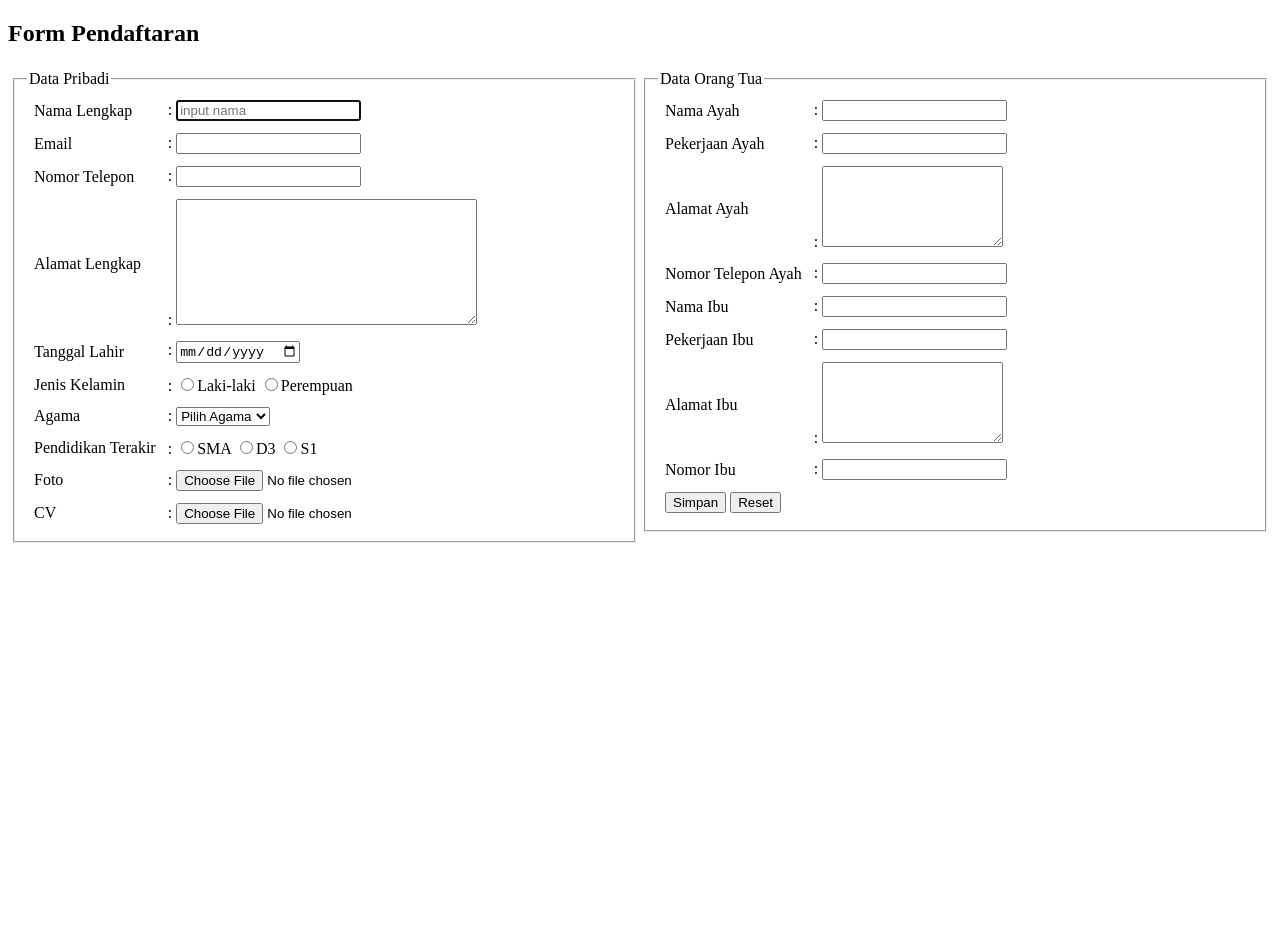
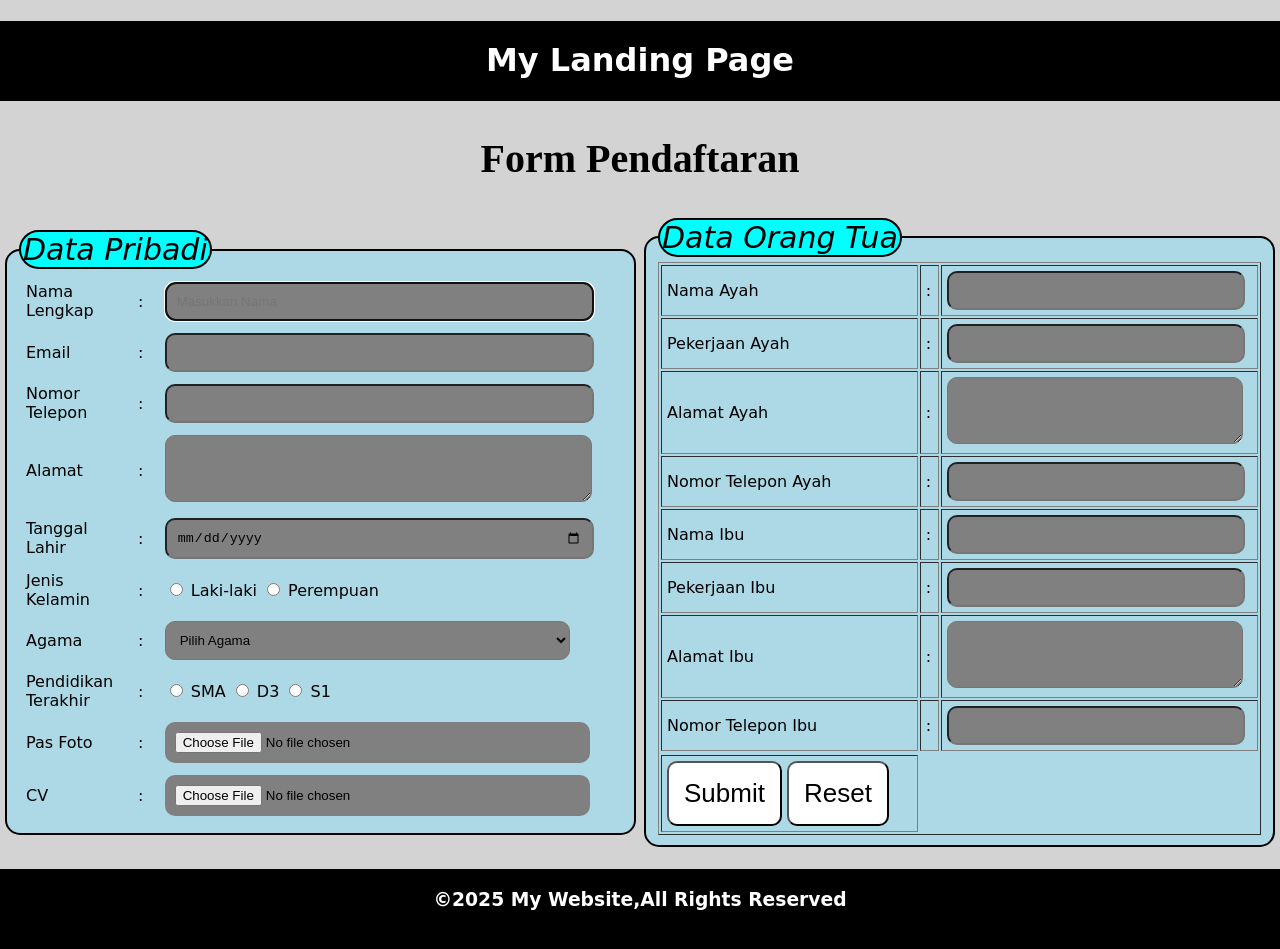
Before and after one commit to dafadaifullah/FormPendaftaran, a plain HTML site: page index.html in a window 1280 px wide. Before the commit the page ends 800 px from the top, so only its background shows below. Drawn offline with Linux system fonts and the light colour scheme.

Commit message:
Update index.html

```diff
--- a/index.html
+++ b/index.html
@@ -1,123 +1,261 @@
-
 <!DOCTYPE html>
 <html>
 	<head>
-		<title>FORM PENDAFTARAN</title>
-		<meta name="author" content="Dafa Daifullah">
+		<title>Form Pendaftaran</title>
+		<meta name='author' content='Dafa Daifullah'>
+		<style>
+			body{
+				background-color: lightgray;
+				font-family: cursive;
+				margin: 0px;
+				padding: 0px;
+
+			}
+			fieldset{
+				background-color: lightblue;
+				border-radius: 15px;
+				border-style: solid;
+				border-color: black;
+			}
+			legend{
+				font-size: 30px;
+				font-style: italic;
+				border-style: solid;
+				border-color: black;
+				border-radius: 40px;
+				background-color: cyan;
+				border-width: 2px 2px;
+			}
+			.h2{
+				font-family: luxury;
+				color: black;
+				text-align: center;
+				font-size: 40px
+			}
+			input[type="text"],[type="date"],[type="email"],[type="number"],[type="file"]{
+				border-radius: 10px;
+				padding: 10px;
+				width: 90%;
+				background-color: gray;
+			}
+			textarea{
+				border-radius: 10px;
+				padding: 10px;
+				width: 90%;
+				background-color: gray;
+			}
+			select{
+				border-radius: 10px;
+				padding: 10px;
+				width: 90%;
+				background-color: gray;
+			}
+			#button{
+				border-radius: 10px;
+				padding: 15px;
+				background-color: white;
+				color: black;
+				font-size: 26px;
+			}
+			#button:hover{
+				border-radius: 10px;
+				padding: 15px;
+				background-color: blue;
+				color: black;
+				font-size: 30px;
+				font-weight: bold ;
+			}
+			header
+			{
+			background-color: black;
+			color:white;
+			text-align:center;
+			width:100%;
+			margin:0px;
+			height:80px;
+			top:0px:
+			}
+			h1
+			{
+			padding: 20px;
+			}
+			main
+			{
+			position:fixed;
+			widh:100%;
+			height:100%;
+
+			}
+
+			footer
+			{
+			background-color: black;
+			color:white;
+			text-align:center;
+			width:100%;
+			margin:0px;
+			height:80px;
+			position:fixed:
+			bottom: 0px;
+			widht: 100%;
+			}
+			h3
+			{
+			padding:20px
+			}
+			tabel
+			[
+			tr,
+			td,
+			border: red;
+			]
+		</style>
 	</head>
 	<body>
-
-	<h2>Form Pendaftaran</h2>
+	<header><h1>My Landing Page</h1> </header>
+	<main></main>
+		<h2 class="h2">Form Pendaftaran</h2>
 		<form action="" method="GET">
 		<table width="100%">
+			<tr>
 				<td width="50%">
 					<fieldset>
 						<legend>Data Pribadi</legend>
-			<table cellpadding="5">
+						<table cellpadding="5" width="100%">
 							<tr>
-					<td><label>Nama Lengkap</label></td>
-					<td>: <input type="text" name="nama" id="id_nama" placeholder="input nama" required autofocus> 	</td>
+								<td width="100"><label for="id_nama">Nama Lengkap</label></td>
+								<td>:</td>
+								<td><input type="text" name="nama" id="id_nama" placeholder="Masukkan Nama" required autofocus> </td>
 							</tr>
 							<tr>
-					<td><label>Email</label></td>
-					<td>: <input type="email" name="email"></td>
+								<td><label>Email </label></td>
+								<td>:</td>
+								<td><input type="email" name="email"></td>
 							</tr>
 							<tr>
-					<td><label>Nomor Telepon</label></td>
-					<td>: <input type="tel" name="telsaya"></td>
+								<td><label>Nomor Telepon </label></td>
+								<td>:</td>
+								<td><input type="number" name="password"></td>
 							</tr>
 							<tr>
-					<td><label>Alamat Lengkap</label></td>
-					<td valign="middle">:
-						<textarea name="alamat" rows="8" cols="35"></textarea>
+								<td><label>Alamat </label></td>
+								<td>:</td>
+								<td>
+									<textarea name="alamat" rows="3" cols="30"></textarea>
 								</td>
 							</tr>
 							<tr>
-					<td><label>Tanggal Lahir</label></td>
-					<td>: <input type="date" name="tgl-lahir"></td>
+								<td><label>Tanggal Lahir </label></td>
+								<td>:</td>
+								<td><input type="date" name="tanggal"></td>
 							</tr>
 							<tr>
-					<td><label>Jenis Kelamin</label></td>
-					<td>: <input type="radio" name="jk" value="L">Laki-laki
-						<input type="radio" name="jk" value="P">Perempuan
+								<td><label>Jenis Kelamin </label></td>
+								<td>:</td>
+								<td>
+									<input type="radio" name="jk" value="l"> Laki-laki
+									<input type="radio" name="jk" value="p"> Perempuan
 								</td>
 							</tr>
 							<tr>
-					<td><label>Agama</label></td>
-					<td>:
-					<select name="prodi" required>
+								<td><label>Agama </label></td>
+								<td>:</td>
+								<td>
+									<select name="agama" required>
 										<option value="">Pilih Agama</option>
 										<option value="islam">Islam</option>
-							<option value="Kristen">Kristen</option>
-							<option value="buddha">buddha</option>
+										<option value="protestan">Kristen Protestan</option>
+										<option value="katolik">Katolik</option>
 										<option value="hindu">Hindu</option>
+										<option value="buddha">Buddha</option>
+										<option value="khc">Konghucu</option>
 									</select>
-				</tr>
-				<tr>
-					<td><label>Pendidikan Terakir</label></td>
-					<td>: <input type="radio" name="jk" value="sma">SMA
-						<input type="radio" name="jk" value="d3">D3
-						<input type="radio" name="jk" value="s1">S1
 								</td>
 							</tr>
 							<tr>
-					<td><label>Foto</label></td>
-					<td>: <input type="file" name="foto" accept="image/*"></td>
+								<td><label>Pendidikan Terakhir </label></td>
+								<td>:</td>
+								<td>
+									<input type="radio" name="pendidikan" value="sma"> SMA
+									<input type="radio" name="pendidikan" value="d3"> D3
+									<input type="radio" name="pendidikan" value="s1"> S1
+								</td>
 							</tr>
 							<tr>
-					<td><label>CV</label></td>
-					<td>: <input type="file" name="cv" accept=".pdf"></td>
+								<td><label>Pas Foto </label></td>
+								<td>:</td>
+								<td><input type="file" name="foto" accept="image/jpeg"></td>
 							</tr>
+							<tr>
+								<td><label>CV </label></td>
+								<td>:</td>
+								<td><input type="file" name="cv" accept=".pdf"></td>
+							</tr>
+						</table>
 					</fieldset>
-			</table>
 				</td>
 				<td width="50%" valign="top">
 					<fieldset>
 						<legend>Data Orang Tua</legend>
-			<table cellpadding="5">
+						<table cellpadding="5" width="100%"  border="1">
 							<tr>
-					<td><label>Nama Ayah</label></td>
-					<td>: <input type="text" name="nama" id="id_nama"></td>
+								<td><label>Nama Ayah </label></td>
+								<td>:</td>
+								<td><input type="text" name="ayah"></td>
 							</tr>
-				<tr>
-					<td><label>Pekerjaan Ayah</label></td>
-					<td>: <input type="text" name="pekerjaan" id="id_pekerjaan"></td>
+								<td><label>Pekerjaan Ayah </label></td>
+								<td>:</td>
+								<td><input type="text" name="pekerjaan_ayah"></td>
 							</tr>
 							<tr>
 								<td><label>Alamat Ayah</label></td>
-					<td valign="middle">: <textarea name="alamat" rows="5" cols="20"></textarea></td>
+								<td>:</td>
+								<td>
+									<textarea name="alamat_ayah" rows="3" cols="30"></textarea>
+								</td>
 							</tr>
 							<tr>
-					<td><label>Nomor Telepon Ayah</label></td>
-					<td>: <input type="tel" name="telayah"></td>
+								<td><label>Nomor Telepon Ayah </label></td>
+								<td>:</td>
+								<td><input type="text" name="telepon_ayah"></td>
 							</tr>
 							<tr>
-					<td><label>Nama Ibu</label></td>
-					<td>: <input type="text" name="namaibu" id="id_nama"></td>
+								<td><label>Nama Ibu </label></td>
+								<td>:</td>
+								<td><input type="text" name="ibu"></td>
 							</tr>
 							<tr>
-					<td><label>Pekerjaan Ibu</label></td>
-					<td>: <input type="text" name="perkerjaanibu" id="id_pekerjaanibu"></td>
+								<td><label>Pekerjaan Ibu </label></td>
+								<td>:</td>
+								<td><input type="text" name="pekerjaan_ibu"></td>
 							</tr>
 							<tr>
 								<td><label>Alamat Ibu</label></td>
-					<td valign="middle">: <textarea name="alamat" rows="5" cols="20"></textarea></td>
+								<td>:</td>
+								<td>
+									<textarea name="alamat_ibu" rows="3" cols="30"></textarea>
+								</td>
 							</tr>
 							<tr>
-					<td><label>Nomor Ibu</label></td>
-					<td>: <input type="tel" name="telibu"></td>
+								<td><label>Nomor Telepon Ibu </label></td>
+								<td>:</td>
+								<td><input type="text" name="telepon_ibu"></td>
 							</tr>
 							<tr>
-					<td colspan="2">
-					<input type="submit" value="Simpan">
-					<input type="reset" value="Reset">
+							<tr colspan="2">
+								<td>
+									<input type="submit" value="Submit" id="button">
+									<input type="reset" value="Reset" id="button"></input>
 								</td>
 							</tr>
 						</table>
 					</fieldset>
 				</td>
+			</tr>
 		</table>
+		</form>
 
-
+		<main></main>
+		<footer><h3>&copy;2025 My Website,All Rights Reserved</h3></footer>
 	</body>
 </html>
```
Lines whose indentation alone changed are shown as unchanged.
